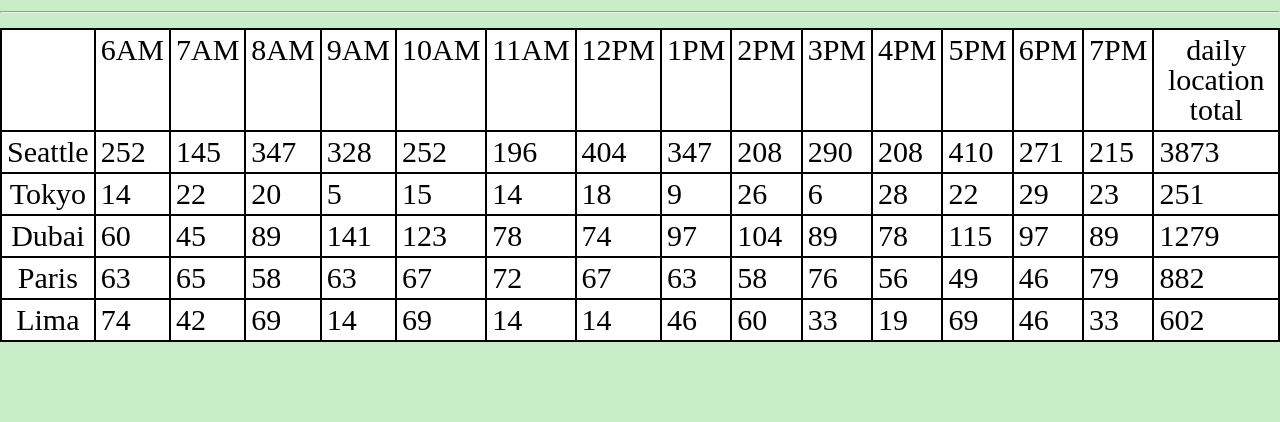
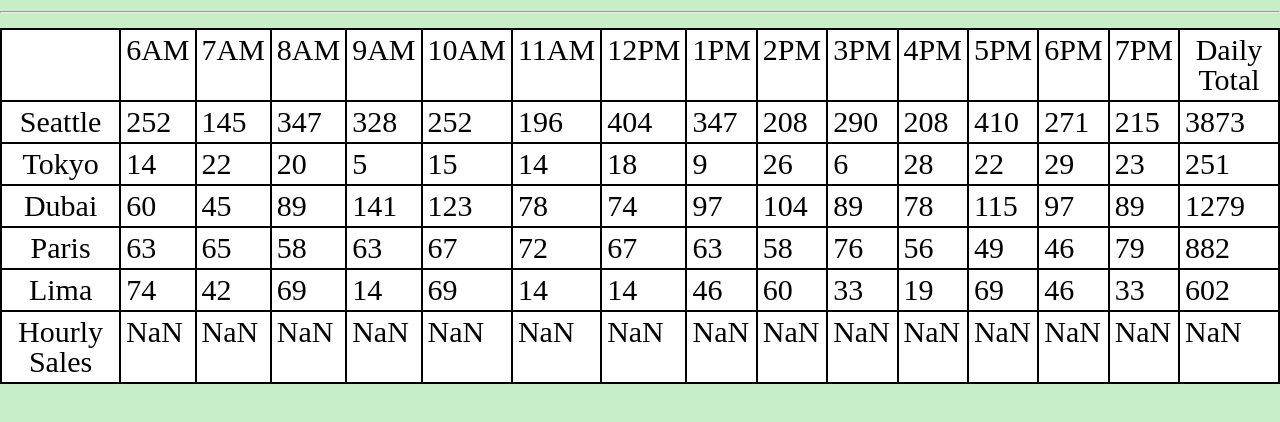
Before and after one commit to iswimfree/cookie-stand, a plain HTML site: page sales.html in a window 1280 px wide. Shown: the part 144-566 px from the top of the page. Drawn offline with Linux system fonts and the light colour scheme.

Commit message:
tried to get footer working

```diff
--- a/js/app.js
+++ b/js/app.js
@@ -4,9 +4,10 @@
 
 var hours = ['6AM', '7AM', '8AM', '9AM', '10AM', '11AM', '12PM', '1PM', '2PM', '3PM', '4PM', '5PM', '6PM', '7PM'];
 var storeLocation = [];
+var totalofTotals = 0;
+var cookieTable = document.getElementById('cookie table');
 
-var cookieTable = document.getElementById('cookie table');
-//create the construct, be the constructor.
+
 function Salmoncookie(name, min, max, avg) {
   this.name = name;
   this.min = min;
@@ -60,10 +61,41 @@
     trElement.appendChild(thElement);
   }
   thElement = document.createElement('th');
-  thElement.textContent = ('daily location total');
+  thElement.textContent = ('Daily Total');
   trElement.appendChild(thElement);
 }
 
+function renderBody() {
+  var tbodyElement = document.createElement('tbody');
+  cookieTable.appendChild(tbodyElement);
+}
+
+function renderFoot() {
+  var tfElement = document.createElement('tfoot');
+  cookieTable.appendChild(tfElement);
+
+  var trElement = document.createElement('tr');
+  tfElement.appendChild(trElement);
+
+  var thElement = document.createElement('th');
+  thElement.textContent = 'Hourly Sales';
+  trElement.appendChild(thElement);
+
+  for (var i = 0; i < hours.length; i++) {
+    // console.log(storeLocation[i]);
+    var allSales = i;
+    for (var j = 0; j < storeLocation.length; j++) {
+      totalofTotals += storeLocation[j].hourlySales[i];
+      allSales += storeLocation[j].hourlySales[i];
+    }
+    var tdElement = document.createElement('td');
+    tdElement.textContent = totalofTotals;
+    trElement.appendChild(tdElement);
+  }
+  tdElement = document.createElement('td');
+  tdElement.textContent = allSales;
+  trElement.appendChild(tdElement);
+}
 
 new Salmoncookie('Seattle', 23, 65, 6.3);
 new Salmoncookie('Tokyo', 3, 24, 1.2);
@@ -78,5 +110,7 @@
 
   }
 }
+renderBody();
+renderFoot();
 renderHeader();
 renderAll();
```
Also changed, not shown: css/style2.css (+7 -3 lines), index.html (+8 -7 lines).
